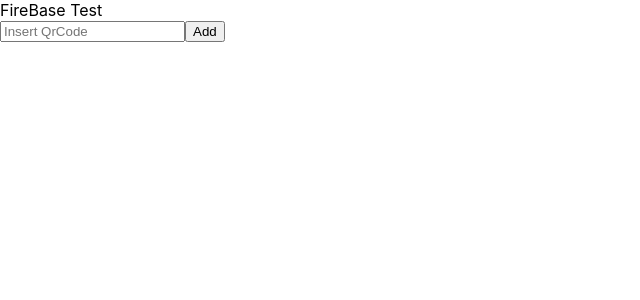
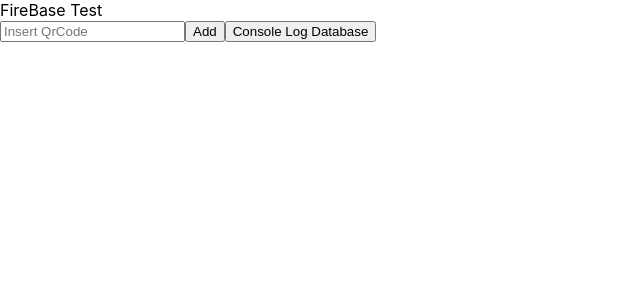
Before and after one commit to armada-ths/ac22, a React (Create React App) app: page /qrcode in a window 1280 px wide. Shown: the top 300 px of the page, without its empty margins (0-640 px from the left). Built offline with nearby package versions, Linux system fonts and the light colour scheme.

Commit message:
Implemented simple fetch from Firebase database

```diff
--- a/src/components/FirebaseModel.tsx
+++ b/src/components/FirebaseModel.tsx
@@ -1,14 +1,22 @@
-import { collection, addDoc } from "firebase/firestore";
+import { collection, addDoc, doc, getDoc, getDocs } from "firebase/firestore";
 import { database } from "./FirebaseConfig";
 
-export default async function persistModel(qrCode: any) {
+export async function addToDatabase(qrCode: any) {
 	try {
 		const docRef = await addDoc(collection(database, "users"), {
 			User: "John" + "Doe",
 			QRCode: qrCode,
 		});
-		 console.log("Document written with ID: ", docRef.id);
+		console.log("Document written with ID: ", docRef.id);
 	} catch (e) {
 		console.error("Error adding document: ", e);
 	}
 }
+
+export async function fetchFromDatabase(dbCollection: string) {
+	const querySnapshot = await getDocs(collection(database, dbCollection));
+	querySnapshot.forEach((doc) => {
+		// doc.data() is never undefined for query doc snapshots
+		console.log(doc.id, " => ", doc.data());
+	});
+}
--- a/src/views/QrCode.tsx
+++ b/src/views/QrCode.tsx
@@ -1,10 +1,10 @@
 import React, { FC } from "react";
-import persistModel from "../components/FirebaseModel"; //Temporary, this is not following MVP structure
+import { addToDatabase, fetchFromDatabase } from "../components/FirebaseModel"; //Temporary, this is not following MVP structure
 interface Props {
 	setQrCode: (qrCode: string) => void;
 }
 
- var tempQrCode: string; // Temporary variable, not following MVP structure
+var tempQrCode: string; // Temporary variable, not following MVP structure
 
 const QrCodeView: FC<Props> = (props) => {
 	return (
@@ -13,12 +13,25 @@ const QrCodeView: FC<Props> = (props) => {
 			<input
 				type="text"
 				placeholder="Insert QrCode"
-				onChange={(e) => {props.setQrCode(e.target.value);
+				onChange={(e) => {
+					props.setQrCode(e.target.value);
 					tempQrCode = e.target.value; //Temporary, this is not following MVP structure
+					console.log("TempQrCode: " + tempQrCode); //Temporary, this is not following MVP structure
 				}}></input>
-				<button
-				onClick={() => {persistModel(tempQrCode)}} //Temporary, this is not following MVP structure
-				>Add</button>
+			<button
+				onClick={() => {
+					addToDatabase(tempQrCode); //Temporary, this is not following MVP structure
+					console.log("QrCode " + tempQrCode + " adding to database");
+				}}>
+				Add
+			</button>
+
+			<button
+				onClick={() => {
+					fetchFromDatabase("users"); //Temporary, this is not following MVP structure
+				}}>
+				Console Log Database
+			</button>
 		</section>
 	);
 };
```
